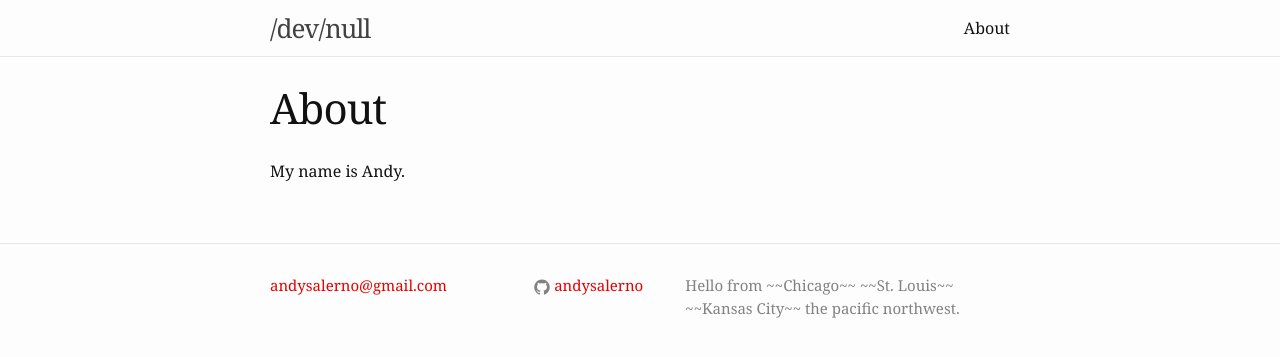
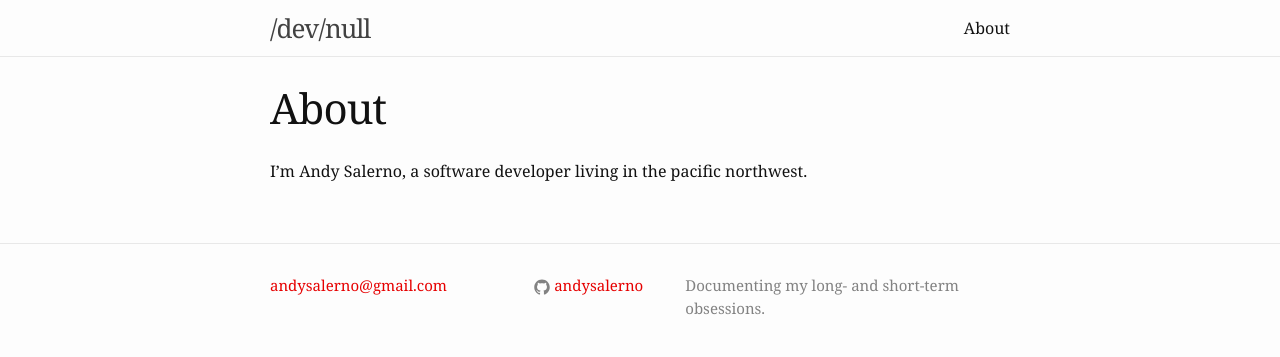
Before and after one commit to andysalerno/andysalerno_jekyll_src, a Jekyll site: the page built from about.md, in a window 1280 px wide. Shown: the top 357 px of the page. Built offline with Jekyll 4.4.1, drawn with Linux system fonts in a browser that asks for light colours.

Commit message:
update about page, sort of

```diff
--- a/_config.yml
+++ b/_config.yml
@@ -16,7 +16,7 @@
 title: /dev/null
 email: andysalerno@gmail.com
 description: > # this means to ignore newlines until "baseurl:"
-  Hello from ~~Chicago~~ ~~St. Louis~~ ~~Kansas City~~ the pacific northwest.
+  Documenting my long- and short-term obsessions.
 baseurl: "" # the subpath of your site, e.g. /blog
 url: "https://andysalerno.com" # the base hostname & protocol for your site, e.g. http://example.com
 permalink: "/:title"
--- a/about.md
+++ b/about.md
@@ -3,4 +3,4 @@ layout: page
 title: About
 permalink: /about/
 ---
-My name is Andy.
+I'm Andy Salerno, a software developer living in the pacific northwest.
```
Also changed, not shown: _posts/2017-01-28-Test-post.md (+5 -0 lines).
